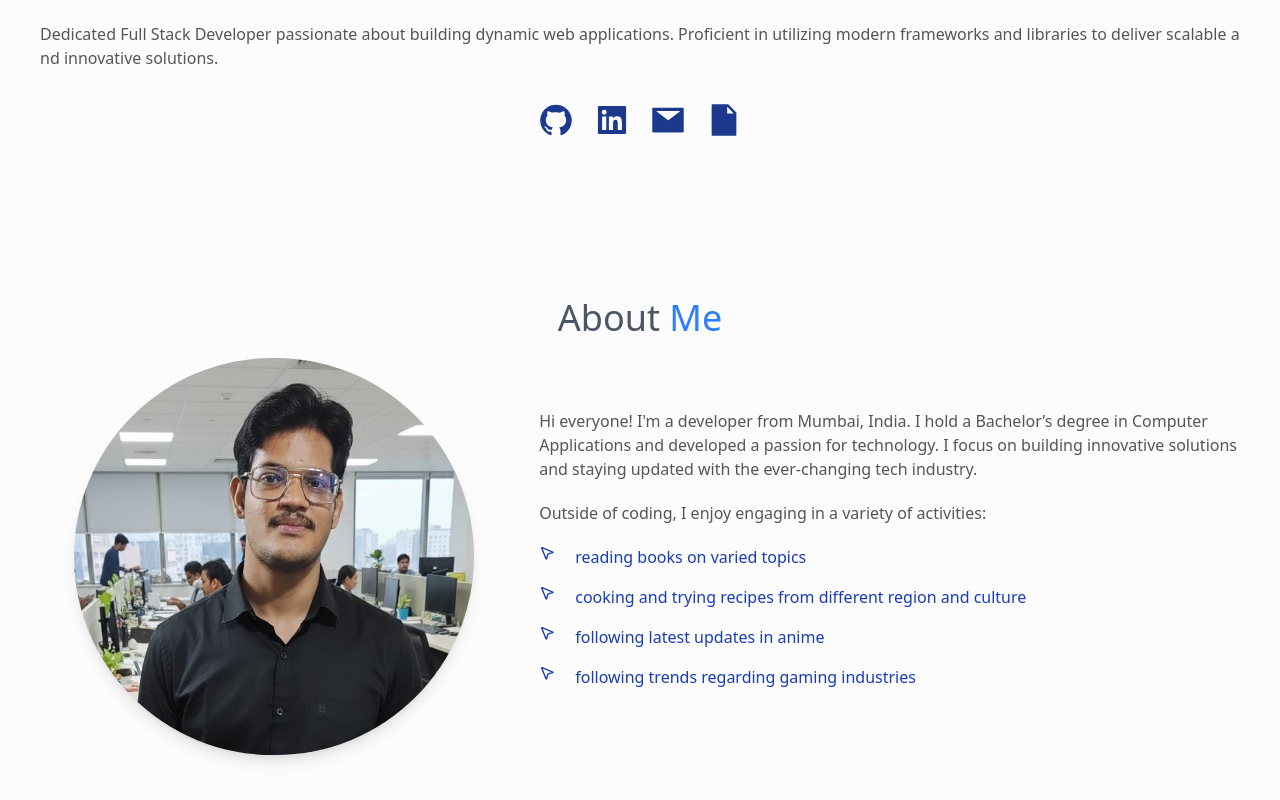
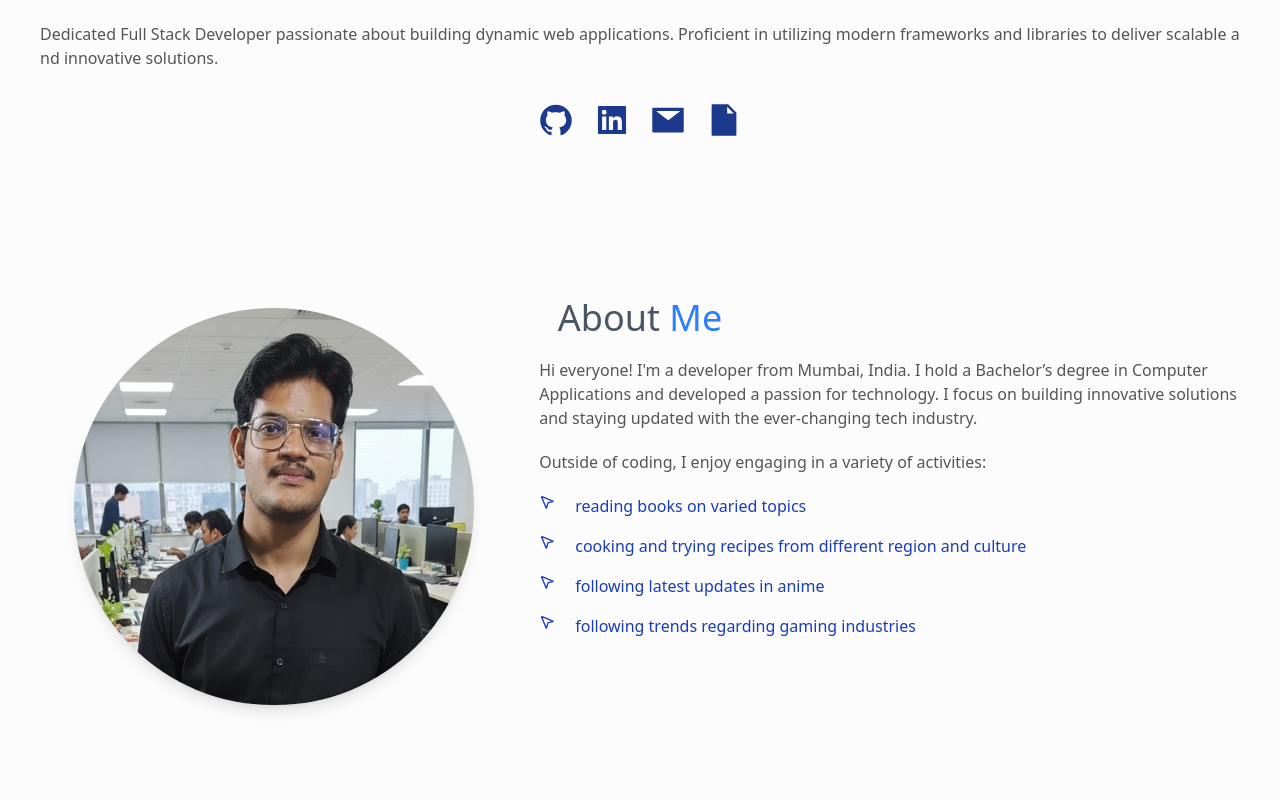
Before and after one commit to bharat0770/myportfolio, a React (Vite) app: page / in a window 1280 px wide. Shown: the part 394-1194 px from the top of the page. Built offline with nearby package versions, Linux system fonts and the light colour scheme.

Commit message:
experimenting with components

```diff
--- a/src/App.jsx
+++ b/src/App.jsx
@@ -8,6 +8,7 @@ import SkillsCard from './components/SkillsCard'
 import Projects from './components/Projects'
 import Footer from './components/Footer'
 import CodeDays from './components/CodeDays'
+import { TiltEffect } from './components/HoverMe'
 
 
 function App() {
@@ -27,7 +28,6 @@ function App() {
         {/* skills*/}
         <SkillsCard />
         {/* days i code  */}
-
         <CodeDays />
         {/* projects */}
         <Projects />
--- a/src/components/AboutMeCard.jsx
+++ b/src/components/AboutMeCard.jsx
@@ -1,6 +1,7 @@
     import React from 'react'
     import { LuMousePointer2 } from "react-icons/lu";
     import myProfile from "../assets/myProfile3.jpeg";
+import { TiltEffect } from './HoverMe';
 
     const hobbiesArr = [
         "reading books on varied topics",
@@ -10,12 +11,17 @@
     ]
     function AboutMeCard() {
         return (
+
+
+
             <div className='w-full flex flex-col gap-5'>
                 <h1 className='text-center text-3xl lg:text-4xl text-gray-600'>About <span className='text-blue-500'>Me</span></h1>
             <div className='w-full flex flex-col lg:flex-row gap-8 justify-center items-center' id='about'>
 
-                <div className="image w-full lg:w-[40%]    flex justify-center items-center" >
-                    <img src={myProfile} alt="my profile" className='object-cover object-center lg:max-h-100 lg:max-w-100 max-h-50 max-w-50 inset-0 rounded-full shadow-lg'/>
+                <div className="image w-full lg:w-[40%] flex justify-center items-center">
+                    {/* <img src={myProfile} alt="my profile" className='object-cover object-center lg:max-h-100 lg:max-w-100 max-h-50 max-w-50 inset-0 rounded-full shadow-lg'/> */}
+
+<TiltEffect/>
                 </div>
                 <div className='w-full lg:w-[60%] flex flex-col  gap-5 break-words'>
                     <p>
--- /dev/null
+++ b/src/components/HoverMe.jsx
@@ -0,0 +1,57 @@
+import { useState, MouseEvent, useCallback } from "react";
+    import myProfile from "../assets/myProfile3.jpeg";
+
+// Throttle function to limit call rate
+function throttle(func, delay) {
+  let lastCall = 0;
+  return (...args) => {
+    const now = new Date().getTime();
+    if (now - lastCall < delay) return;
+    lastCall = now;
+    return func(...args);
+  };
+}
+
+export const TiltEffect = () => {
+  const [rotate, setRotate] = useState({ x: 0, y: 0 });
+
+
+  const onMouseMove = useCallback(
+    throttle((e) => {
+      const card = e.currentTarget;
+      const box = card.getBoundingClientRect();
+
+      const x = e.clientX - box.left;
+      const y = e.clientY - box.top;
+      const centerX = box.width / 2;
+      const centerY = box.height / 2;
+
+      // Adjust divisor (7) to change tilt intensity
+      const rotateX = (y - centerY) / 20;
+      const rotateY = (centerX - x) / 20;
+
+      setRotate({ x: rotateX, y: rotateY });
+    }, 100),
+    []
+  );
+
+  const onMouseLeave = () => setRotate({ x: 0, y: 0 });
+
+  return (
+    <div
+      className="card relative h-52 w-52 rounded-xl bg-white transition-all will-change-transform"
+      onMouseMove={onMouseMove}
+      onMouseLeave={onMouseLeave}
+
+      style={{
+        transform: `perspective(1000px) rotateX(${rotate.x}deg) rotateY(${rotate.y}deg)`,
+
+        transition: "all 400ms cubic-bezier(0.03,0.98,0.52,0.99) 0s",
+      }}
+    >
+      <div className="flex h-full w-full items-center justify-center rounded-lg">
+                            <img src={myProfile} alt="my profile" className='object-cover object-center lg:max-h-100 lg:max-w-100 max-h-50 max-w-50 inset-0 rounded-full shadow-lg'/>
+      </div>
+    </div>
+  );
+};
```
